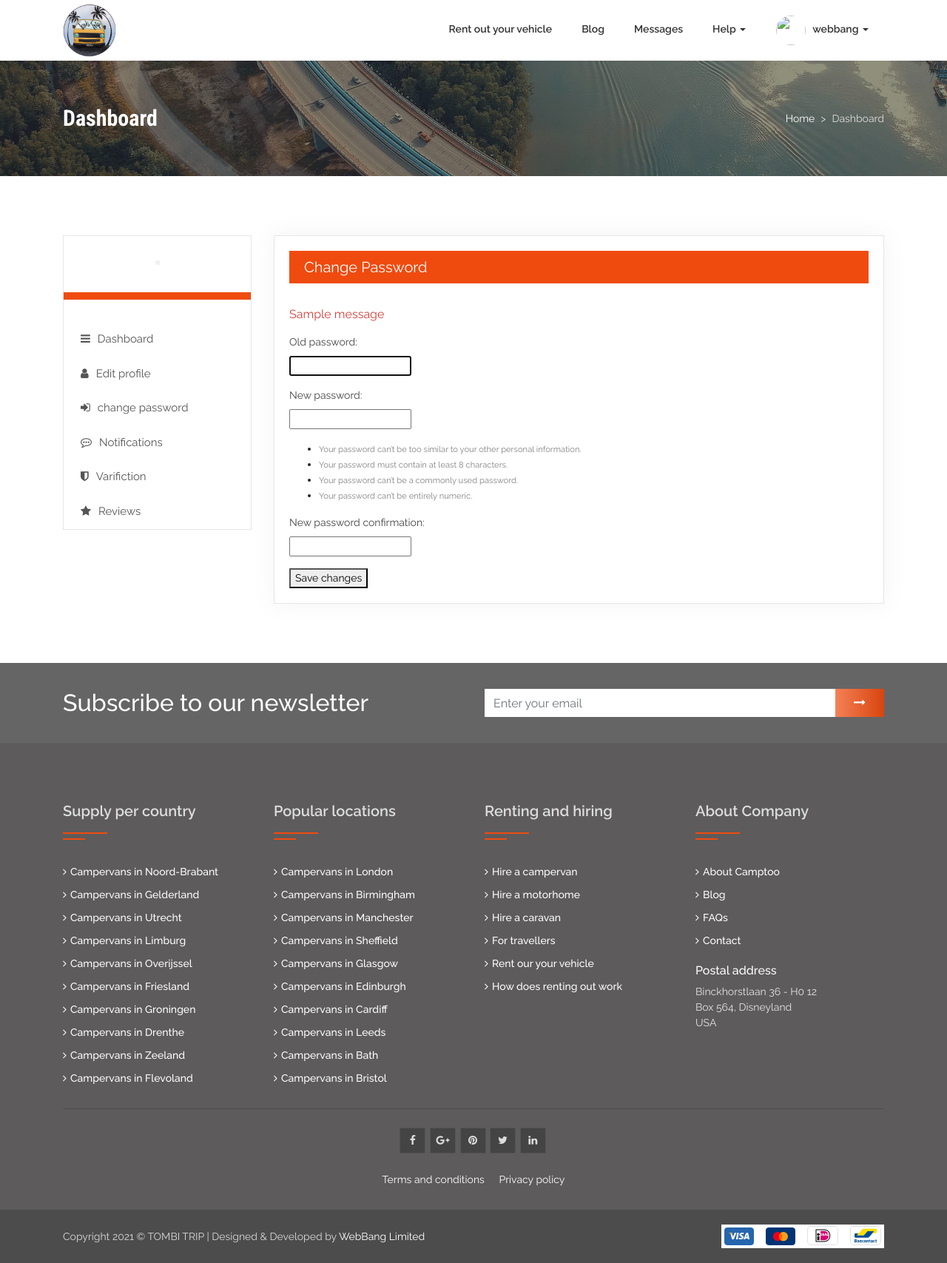
After one commit to Sabbirdiu/tombitrip, a Django app: page /user/password/ in a window 1280 px wide; the page is wider, and only the part inside the window is pictured. The commit adds this page. Shown: that part at 74% size. Run offline with Django 3.2, Linux system fonts and the light colour scheme; a user stored in the database is signed in; one stand-in notice (Sample message) is shown; some libraries are stand-ins or nearby versions.

Commit message:
added user password change and update templates

```diff
--- a/templates/partials/navbar.html
+++ b/templates/partials/navbar.html
@@ -28,7 +28,7 @@
                                 <li class="user-photo-tt"><a href="{% url 'user_profile' %}"><img class="user-menu-photo" src="{{  request.session.userimage }}" alt=""></a></li>
                                 <li class="user-name-tt"><a href="javascript:void;">{{user.username}} <span class="caret"></span></a>
                                     <ul class="submenu">
-                                        <li><a href="dashboard.html">My dashboard</a></li>
+                                        <li><a href="{% url 'user_profile' %}">My dashboard</a></li>
                                         <li><a href="edit-profile.html">For owners</a></li>
                                         <li><a href="messages.html">Messages</a></li>
                                         <li><a href="my-reservations.html">My reservations</a></li>
--- a/templates/user/sidebar.html
+++ b/templates/user/sidebar.html
@@ -17,11 +17,9 @@
             <li class="">
                 <a href="{% url 'user_update' %}"><i class="fa fa-user" aria-hidden="true"></i>Edit profile</a>
             </li>
+
             <li class="">
-                <a href="profile-picture.html"><i class="fa fa-photo" aria-hidden="true"></i>Profile picture</a>
-            </li>
-            <li class="">
-                <a href="login-data.html"><i class="fa fa-sign-in" aria-hidden="true"></i>Login data</a>
+                <a href="{% url 'password' %}"><i class="fa fa-sign-in" aria-hidden="true"></i>change password</a>
             </li>
             <li>
                 <a href="notifications.html"><i class="fa fa-commenting-o" aria-hidden="true"></i>Notifications</a>
--- /dev/null
+++ b/templates/user/user_password.html
@@ -0,0 +1,77 @@
+{% extends 'base.html' %}
+{% load static %}
+
+
+{% block content %}
+ <!--banner area start-->
+ <div class="banner-area" style="background-image: url('{% static 'img/slide5.jpg' %}')">
+    <div class="overlay"></div>
+    <div class="container">
+        <div class="row">
+            <div class="col-12">
+                <div class="inner">
+                    <div class="text">
+                        <nav aria-label="breadcrumb-nav">
+                            <ol class="breadcrumb">
+                                <li class="breadcrumb-item">
+                                    <a href="index.html">Home</a>
+                                </li>
+                                <li class="breadcrumb-item active">Dashboard</li>
+                            </ol>
+                        </nav>
+                        <h1>Dashboard</h1>
+                    </div>
+                </div>
+            </div>
+        </div>
+    </div>
+</div>
+<!--banner area end-->
+    <!--Dashboard start-->
+    <div class="dashboard-content pt_80 pb_80">
+        <div class="container">
+            <div class="row move-dashboard">
+                {% include 'user/sidebar.html' %}
+
+
+                <div class="col-lg-9 col-md-12">
+                    <div class="dashboard-body">
+                        <h3 class="mb_30">Change Password</h3>
+                        <div class="tab-panels">
+                            {% if messages %}
+                            {% for message in messages %}
+                                <div style="color: #d43f3a; font-size: medium">
+                                    {{ message|safe }}
+                                </div>
+                            {% endfor %}
+                        {% endif %}
+
+
+                        <form method="post" class="mt_15">
+                            {% csrf_token %}
+                            {% for field in form %}
+                                <p>
+                                    {{ field.label_tag }}<br>
+                                    {{ field }}
+                                    {% if field.help_text %}
+                                        <small style="color: grey">{{ field.help_text }}</small>
+                                    {% endif %}
+                                    {% for error in field.errors %}
+                                        <p style="color: red">{{ error }}</p>
+                                    {% endfor %}
+                                </p>
+                            {% endfor %}
+                            <button class="primary-btn" type="submit">Save changes</button>
+                        </form>
+
+
+                        </div>
+                    </div>
+                </div>
+            </div>
+        </div>
+    </div>
+    <!--Dashboard end-->
+
+
+{% endblock %}
--- a/user/urls.py
+++ b/user/urls.py
@@ -4,6 +4,7 @@ from . import views
 
 urlpatterns = [
     path('profile/', views.user_profile, name='user_profile'),
+    path('password/',views.user_password,name='password'),
 
 
 
--- a/user/views.py
+++ b/user/views.py
@@ -5,6 +5,7 @@ from .forms import SignUpForm, UserUpdateForm, ProfileUpdateForm
 from django.contrib.auth import authenticate, login, logout, update_session_auth_hash
 from django.contrib.auth.decorators import login_required
 from user.models import UserProfile
+from django.contrib.auth.forms import PasswordChangeForm
 
 # Create your views here.
 def signup_form(request):
@@ -92,3 +93,20 @@ def user_update(request):
             'profile_form': profile_form
         }
         return render(request, 'user/user_update.html', context)
+
+@login_required(login_url='/login') # Check login
+def user_password(request):
+    if request.method == 'POST':
+        form = PasswordChangeForm(request.user, request.POST)
+        if form.is_valid():
+            user = form.save()
+            update_session_auth_hash(request, user)  # Important!
+            messages.success(request, 'Your password was successfully updated!')
+            return HttpResponseRedirect('/user/profile')
+        else:
+            messages.error(request, 'Please correct the error below.<br>'+ str(form.errors))
+            return HttpResponseRedirect('/user/password')
+    else:
+
+        form = PasswordChangeForm(request.user)
+        return render(request, 'user/user_password.html', {'form': form})
```
Also changed, not shown: templates/user/user_update.html (+37 -29 lines), db.sqlite3.
